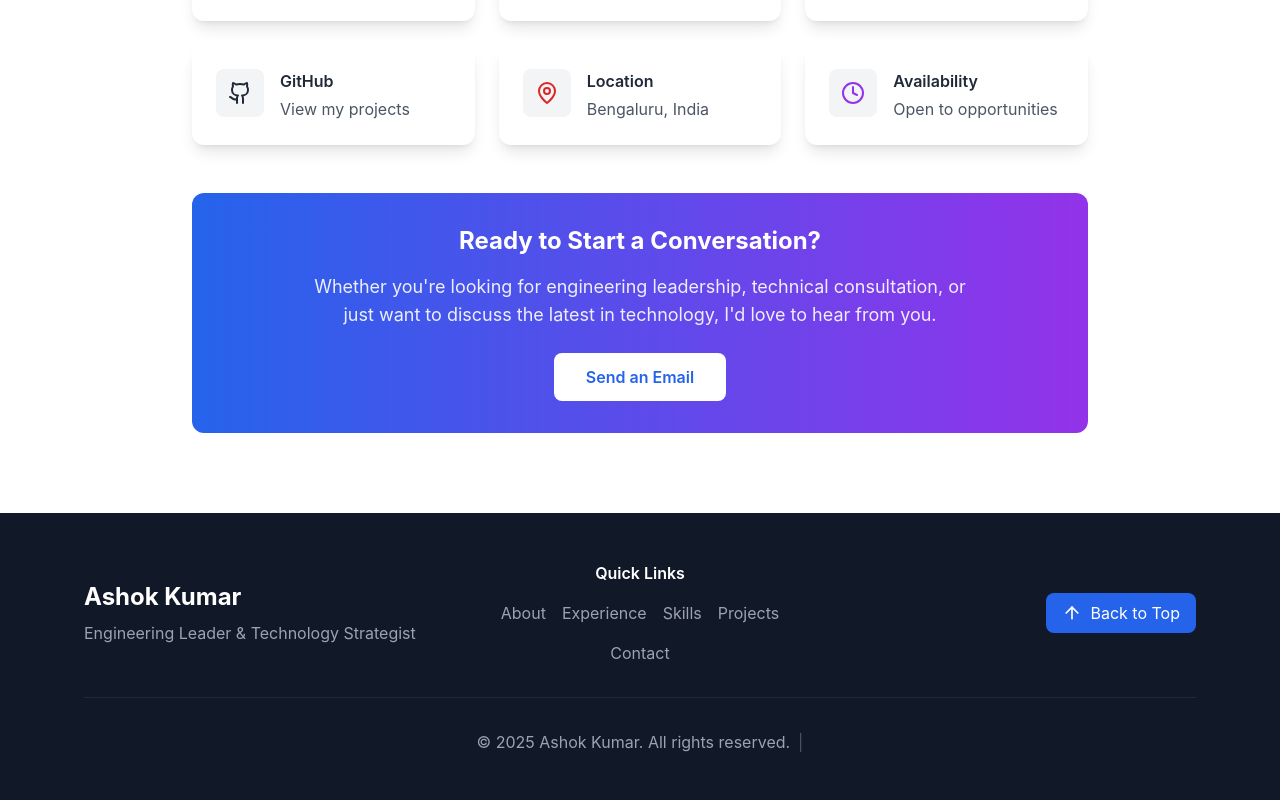
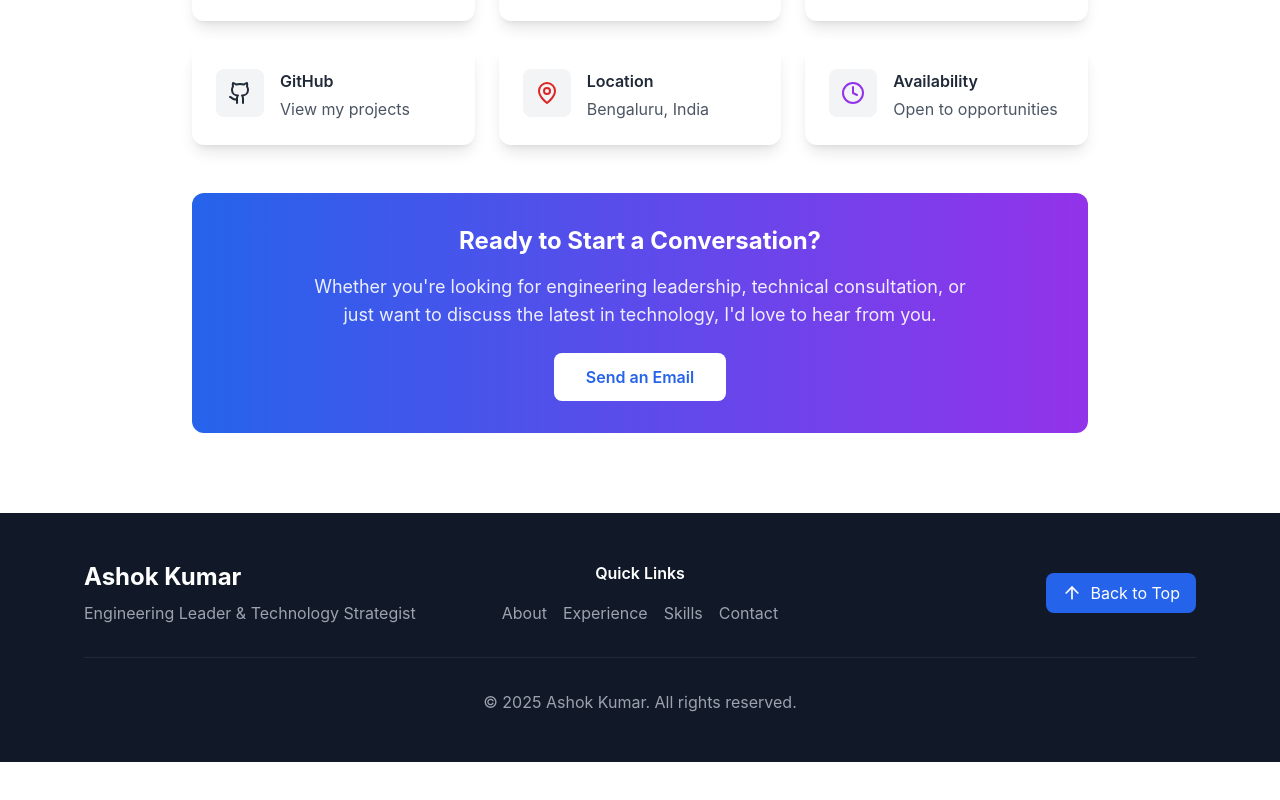
Before and after one commit to ashokkumarin/myprofile, a Next.js app: page / in a window 1280 px wide. Shown: the part 6374-7174 px from the top of the page. After the commit the page ends 7136 px from the top, so only its background shows below. Built offline with nearby package versions, Linux system fonts and the light colour scheme.

Commit message:
updated footer

```diff
--- a/components/Footer.tsx
+++ b/components/Footer.tsx
@@ -36,7 +36,7 @@ const Footer = () => {
           >
             <h4 className="font-semibold mb-4">Quick Links</h4>
             <div className="flex flex-wrap justify-center gap-4">
-              {['About', 'Experience', 'Skills', 'Projects', 'Contact'].map((link) => (
+              {['About', 'Experience', 'Skills', 'Contact'].map((link) => (
                 <button
                   key={link}
                   onClick={() => {
@@ -80,7 +80,6 @@ const Footer = () => {
         >
           <p className="text-gray-400 flex items-center justify-center space-x-2">
             <span>&copy; {currentYear} Ashok Kumar. All rights reserved.</span>
-            <span className="text-gray-600">|</span>
           </p>
         </motion.div>
       </div>
```
